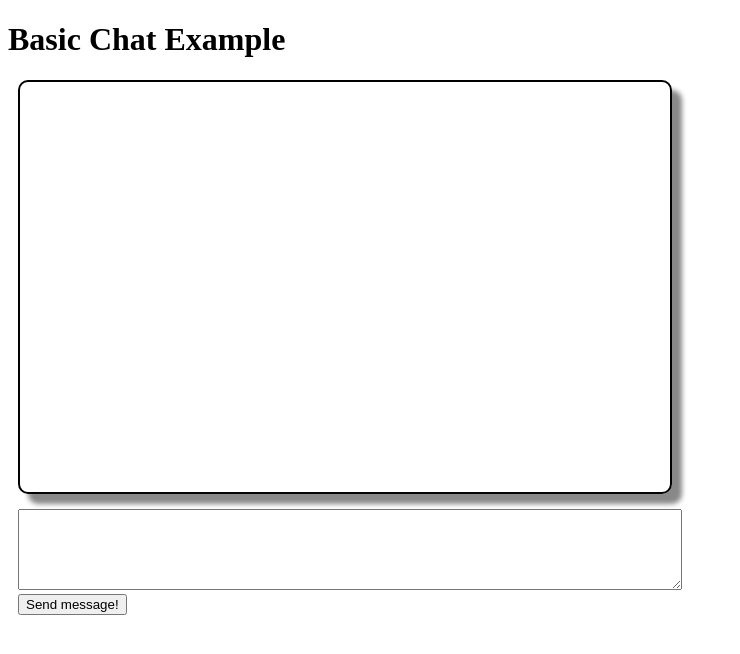
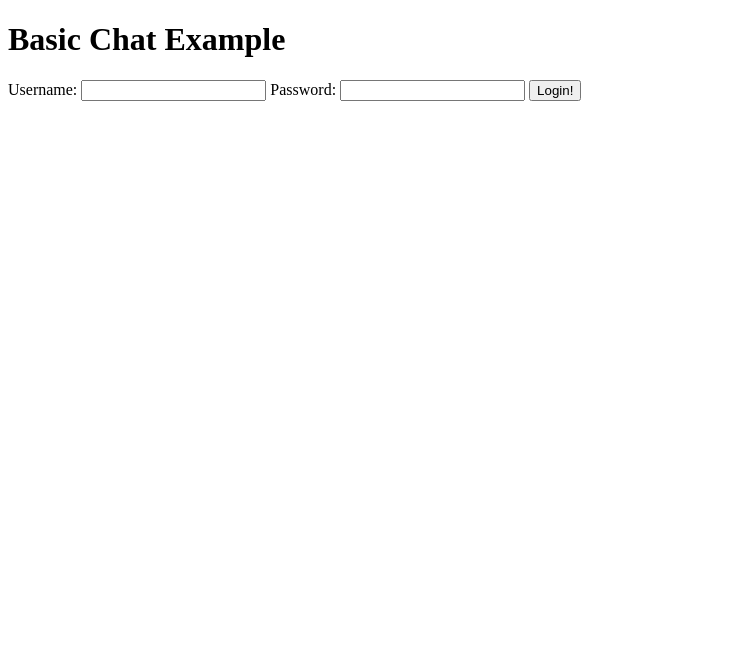
Before and after one commit to ntaylorbishop/keychat, a PHP site: page /basic-chat.html in a window 1280 px wide. Shown: the top 654 px of the page, without its empty margins (0-740 px from the left). Run offline with PHP 8.4, Linux system fonts and the light colour scheme.

Commit message:
Start fleshing out login/conversation starting/ending

```diff
--- a/basic-chat.html
+++ b/basic-chat.html
@@ -15,13 +15,30 @@
 </head>
 <body>
 	<h1>Basic Chat Example</h1>
+	<div id="login">
+		<form name="login" onSubmit="return false;">
+			Username: <input type="text">
+			Password: <input type="password">
+			<input id="login-button" type="submit" value="Login!">
+		</form>
+	</div>
+	<div id="start-convo">
+		<form name="convo" onSubmit="return false;">
+			Username to talk to: <input type="text">
+			<input id="convo-button" type="submit" value="Start conversation!">
+		</form>
+	</div>
 	<div id="messagelog"></div>
 	<div id="sendmessage">
 		<form name="chat" onSubmit="return false;">
 			<textarea name="text" rows="5" cols="80"></textarea>
 			<input id="send-message-button" type="submit" value="Send message!">
+			<input id="end-convo-button" type="submit" value="End conversation">
 		</form>
 	</div>
+
+<!-- Set handlers for body elements -->
 <script src="js/set-handlers.js"></script>
+
 </body>
 </html>
--- a/css/basic-chat.css
+++ b/css/basic-chat.css
@@ -1,4 +1,9 @@
+#start-convo {
+	display: none;
+}
+
 #messagelog {
+	display: none;
 	width: 40em;
 	height: 25em;
 	overflow: auto;
@@ -12,6 +17,7 @@
 }
 
 #sendmessage {
+	display: none;
 	width: 40em;
 	height: 4em;
 	margin-left: 10px;
--- a/js/chat-ui.js
+++ b/js/chat-ui.js
@@ -23,3 +23,8 @@ var interface_ops = {
 	"init_conversation": null,
 	"end_conversation": null
 };
+
+function do_test_login()
+{
+
+}
--- a/js/set-handlers.js
+++ b/js/set-handlers.js
@@ -1,10 +1,14 @@
-var button = document.getElementById("send-message-button");
-button.onclick = function() {
-	message_ops.send_message("nobody", button.form.text.value);
+var chatbutton = document.getElementById("send-message-button");
+chatbutton.onclick = function() {
+	message_ops.send_message("nobody", chatbutton.form.text.value);
 };
 
-/* Dummy data for now */
-conversations["nobody"] = {
-	"session_key": "fontenotraley",
-	"id": 1337
+var convobutton = document.getElementById("convo-button");
+convobutton.onclick = function() {
+	message_ops.send_message("nobody", convobutton.form.text.value);
 };
+
+var loginbutton = document.getElementById("login-button");
+loginbutton.onclick = function() {
+	message_ops.send_message("nobody", loginbutton.form.text.value);
+};
```
